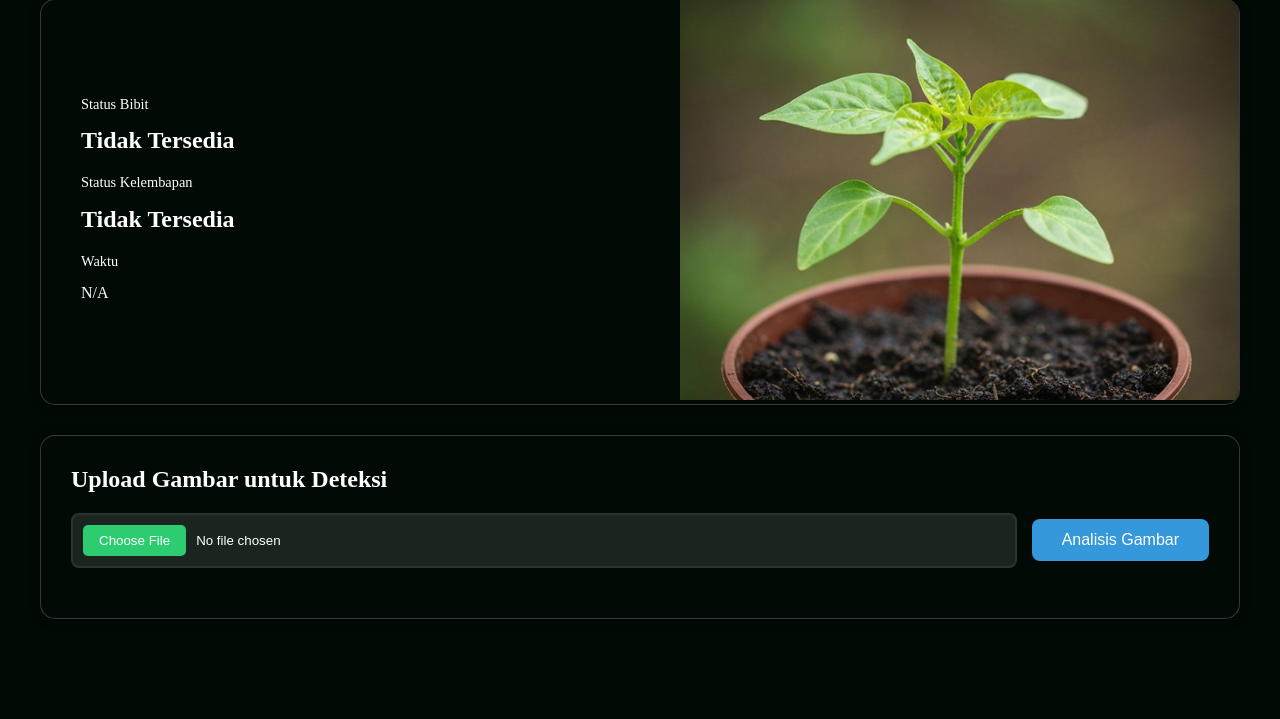
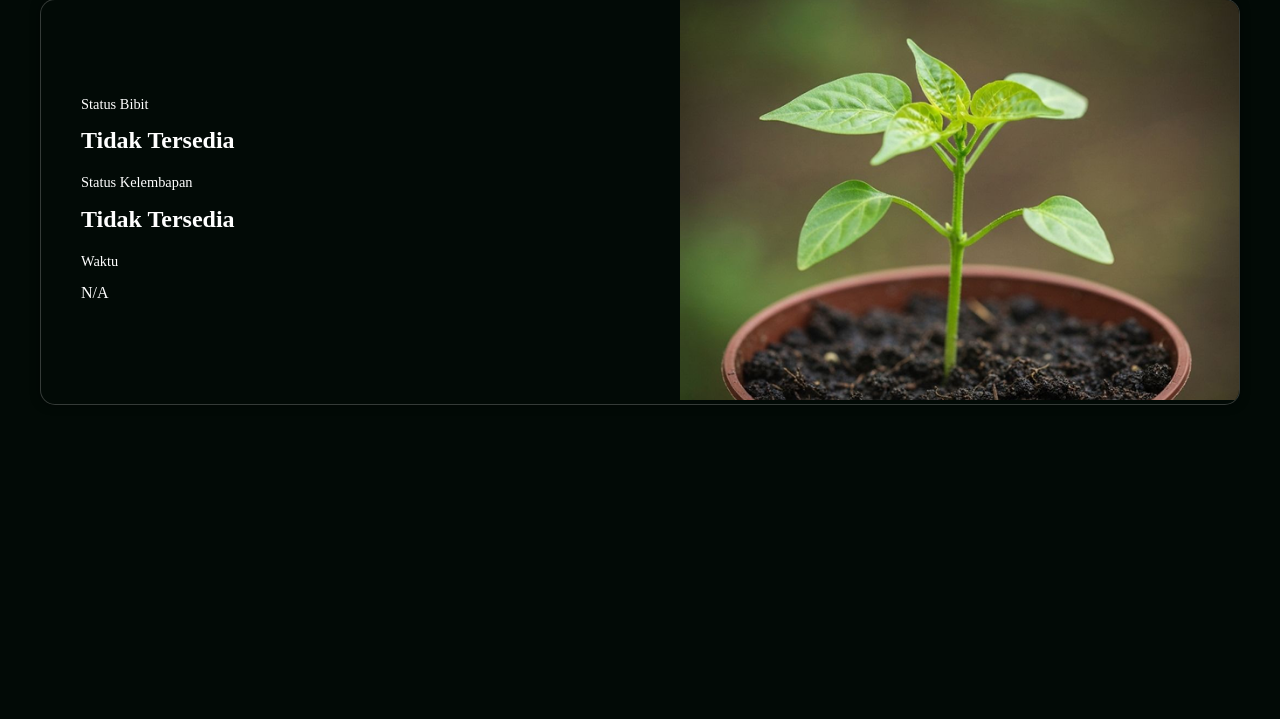
Before and after one commit to IlmanNafi11/chili-disease-detection, a FastAPI app: page / in a window 1280 px wide. Shown: the part 213-932 px from the top of the page. After the commit the page ends 618 px from the top, so only its background shows below. Run offline with FastAPI, Linux system fonts and the light colour scheme; data that the repository does not hold is empty; parts of the project's set-up code (start-up, migrations or seed data) failed here and were passed over.

Commit message:
refactoring: remove upload image card

```diff
--- a/static/style.css
+++ b/static/style.css
@@ -86,79 +86,6 @@ h1 {
     max-height: 400px;
 }
 
-.upload-section {
-    background-color: #020A06 !important;
-    border: 1px solid rgba(255, 255, 255, 0.2) !important;
-    border-radius: 15px;
-    padding: 30px;
-    margin-bottom: 30px;
-    box-shadow: 0 0 10px rgba(0,0,0,0.5);
-}
-
-.upload-section h2 {
-    margin-top: 0;
-    margin-bottom: 20px;
-    color: #ffffff !important;
-}
-
-.upload-form {
-    display: flex;
-    gap: 15px;
-    align-items: center;
-    margin-bottom: 20px;
-}
-
-#fileInput {
-    flex: 1;
-    padding: 10px;
-    background-color: #1a2520;
-    border: 2px solid #2a3530;
-    border-radius: 8px;
-    color: #ffffff !important;
-    cursor: pointer;
-}
-
-#fileInput::file-selector-button {
-    padding: 8px 16px;
-    background-color: #2ecc71;
-    color: #ffffff !important;
-    border: none;
-    border-radius: 5px;
-    cursor: pointer;
-    margin-right: 10px;
-}
-
-#fileInput::file-selector-button:hover {
-    background-color: #27ae60;
-}
-
-#uploadBtn {
-    padding: 12px 30px;
-    background-color: #3498db;
-    color: #ffffff !important;
-    border: none;
-    border-radius: 8px;
-    font-size: 1em;
-    cursor: pointer;
-    transition: background-color 0.3s;
-}
-
-#uploadBtn:hover {
-    background-color: #2980b9;
-}
-
-#uploadBtn:disabled {
-    background-color: #555;
-    cursor: not-allowed;
-}
-
-.loading {
-    text-align: center;
-    padding: 20px;
-    color: #ffffff !important;
-    font-weight: bold;
-}
-
 .status-sehat {
     color: #22C55E !important;
     font-weight: bold;
@@ -171,24 +98,12 @@ h1 {
     text-decoration: underline !important;
 }
 
-.error {
-    background-color: #c0392b;
-    color: #ffffff !important;
-    padding: 15px;
-    border-radius: 8px;
-    margin-top: 15px;
-}
-
 /* Specific overrides for important elements */
 h1, h2, h3, h4, h5, h6, p, span, div, label {
     color: #ffffff !important;
 }
 
-.loading p {
-    color: #ffffff !important;
-}
-
-.content, .upload-section {
+.content {
     background-color: #020A06 !important;
     border: 1px solid rgba(255, 255, 255, 0.2) !important;
 }
@@ -223,16 +138,4 @@ html {
         max-height: none;
         object-fit: fill;
     }
-
-    .upload-form {
-        flex-direction: column;
-    }
-
-    #fileInput {
-        width: 100%;
-    }
-
-    #uploadBtn {
-        width: 100%;
-    }
 }
--- a/static/style.js
+++ b/static/style.js
@@ -105,76 +105,9 @@ async function loadHumidity() {
     }
 }
 
-async function uploadImage() {
-    const fileInput = document.getElementById('fileInput');
-    const file = fileInput.files[0];
 
-    if (!file) {
-        showError('Silakan pilih file gambar terlebih dahulu');
-        return;
-    }
 
-    const allowedTypes = ['image/jpeg', 'image/jpg', 'image/png', 'image/webp'];
-    if (!allowedTypes.includes(file.type)) {
-        showError('Format file tidak valid. Gunakan JPG, PNG, atau WEBP');
-        return;
-    }
 
-    if (file.size > 10485760) {
-        showError('Ukuran file terlalu besar. Maksimal 10MB');
-        return;
-    }
-
-    hideError();
-    showLoading();
-
-    const formData = new FormData();
-    formData.append('file', file);
-
-    try {
-        const response = await fetch(`${API_BASE_URL}/upload-gambar`, {
-            method: 'POST',
-            headers: {
-                'X-API-Key': API_KEY
-            },
-            body: formData
-        });
-
-        const data = await response.json();
-
-        if (!response.ok) {
-            throw new Error(data.detail || 'Gagal mengunggah gambar');
-        }
-
-        hideLoading();
-        updateDisplay(data);
-
-    } catch (error) {
-        hideLoading();
-        showError(`Error: ${error.message}`);
-        console.error('Error saat upload:', error);
-    }
-}
-
-function showLoading() {
-    document.getElementById('loading').style.display = 'block';
-    document.getElementById('uploadBtn').disabled = true;
-}
-
-function hideLoading() {
-    document.getElementById('loading').style.display = 'none';
-    document.getElementById('uploadBtn').disabled = false;
-}
-
-function showError(message) {
-    const errorDiv = document.getElementById('error');
-    errorDiv.textContent = message;
-    errorDiv.style.display = 'block';
-}
-
-function hideError() {
-    document.getElementById('error').style.display = 'none';
-}
 
 function updateDisplay(data) {
     const displayImage = document.getElementById('displayImage');
@@ -246,11 +179,6 @@ document.addEventListener('DOMContentLoaded', function() {
     loadLatestClassification();
     startHumidityPolling();
     startClassificationScheduler();
-
-    const fileInput = document.getElementById('fileInput');
-    fileInput.addEventListener('change', function() {
-        hideError();
-    });
 });
 
 window.addEventListener('beforeunload', function() {
--- a/templates/index.html
+++ b/templates/index.html
@@ -32,22 +32,11 @@
             </div>
         </section>
 
-        <section class="upload-section">
-            <h2>Upload Gambar untuk Deteksi</h2>
-            <div class="upload-form">
-                <input type="file" id="fileInput" accept="image/jpeg,image/jpg,image/png,image/webp">
-                <button id="uploadBtn" onclick="uploadImage()">Analisis Gambar</button>
-            </div>
-            <div id="loading" class="loading" style="display:none;">
-                <p>Memproses gambar...</p>
-            </div>
-            <div id="error" class="error" style="display:none;"></div>
-        </section>
+
     </div>
 
-    <script>
-        // Inject configuration from backend
-        window.APP_CONFIG = {{ config | tojson | safe }};
+    <script type="text/javascript">
+        window.APP_CONFIG = JSON.parse('{{ config | tojson | safe }}');
     </script>
     <script src="/static/style.js"></script>
 </body>
```
